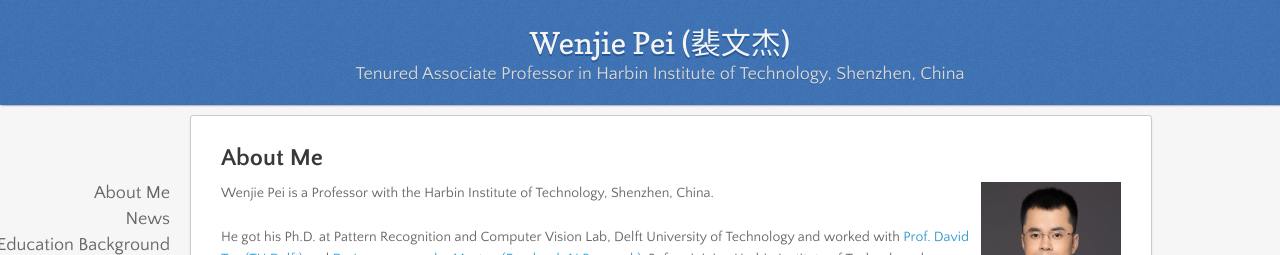
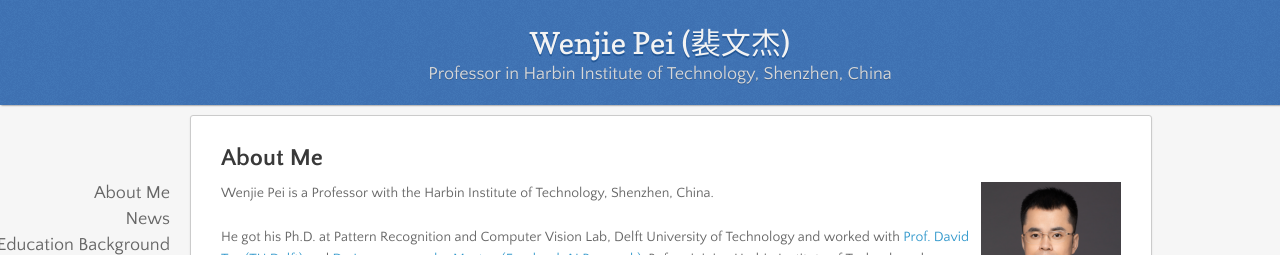
Before and after one commit to wenjiepei/wenjiepei.github.com, a Jekyll site: the page built from index.md, in a window 1280 px wide. Shown: the top 255 px of the page. Built offline with Jekyll 4.4.1, drawn with Linux system fonts in a browser that asks for light colours; nearby versions of some CDN libraries; our own code applies the rules of GitHub Pages for plain Markdown files.

Commit message:
Update _config.yml

```diff
--- a/_config.yml
+++ b/_config.yml
@@ -4,7 +4,7 @@ title: Wenjie Pei  (裴文杰)
 locale: en_US
 #description: PhD candidate in Delft University of Technology
 #description: Senior Researcher in Youtu X-Lab, Tencent
-description: Tenured Associate Professor in Harbin Institute of Technology, Shenzhen, China
+description: Professor in Harbin Institute of Technology, Shenzhen, China
 
 owner:
   name: Wenjie Pei
```
